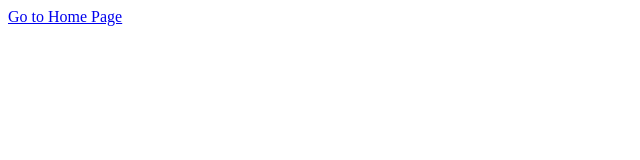
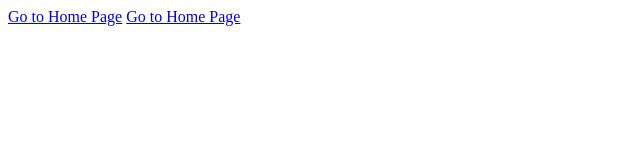
Before and after one commit to Rishwanth1323/AllTasks, a plain HTML site: page html/days/25.04.2024/Index.html in a window 1280 px wide. Shown: the whole page, without its empty margins (0-640 px from the left). Drawn offline with Linux system fonts and the light colour scheme.

Commit message:
3rd commit

```diff
--- a/html/days/25.04.2024/Index.html
+++ b/html/days/25.04.2024/Index.html
@@ -7,5 +7,7 @@
 </head>
 <body>
     <a href="./Home.html">Go to Home Page</a>
+    <a href="./Home.html">Go to Home Page</a>
+
 </body>
 </html>
```
